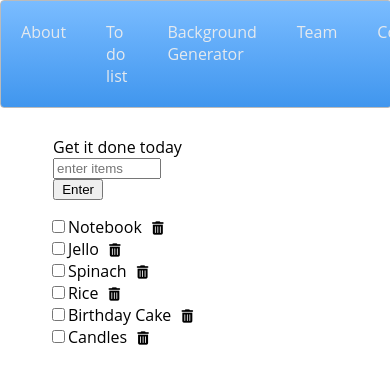
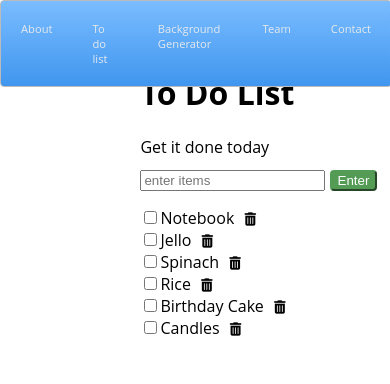
Before and after one commit to aurora-tw/website, a plain HTML site: page todolist/todolist.html in a window 390 px wide. Drawn offline with Linux system fonts and the light colour scheme.

Commit message:
improvenents

```diff
--- a/backgroundgenerator/background.css
+++ b/backgroundgenerator/background.css
@@ -1,9 +1,8 @@
-body {
-    background: linear-gradient(to right, red, yellow); /* Standard syntax */
+body, .generator-nav {
+    background: linear-gradient(to right, rgb(195, 162, 162), rgb(194, 194, 61))
 }
 
 .generator-nav {
-    background: linear-gradient(to right, red, yellow); /* Standard syntax */
     border: none;
 }
 
@@ -69,5 +68,9 @@ h3 {
         font: 600 3em 'Raleway', sans-serif;
         letter-spacing: normal;
     }
+    .main-nav {
+        font-size: 0.7em;
+        padding: 0;
+    }
 
 }
--- a/style.css
+++ b/style.css
@@ -5,12 +5,6 @@ body {
 }
 
 /*NAV*/
-@media only screen and (max-width: 600px) {
-    .main-nav {
-        font-size: 0.5em;
-        padding: 0;
-    }
-}
 .main-nav {
     display: flex;
     list-style: none;
@@ -35,6 +29,13 @@ a {
     top:0;
     width:100%;
 
+}
+
+@media only screen and (max-width: 600px) {
+    .main-nav {
+        font-size: 0.7em;
+        padding: 0;
+    }
 }
 /*</NAV>*/
 
@@ -79,6 +80,7 @@ footer {
     display: grid;
     grid-gap: 20px;
     grid-template-columns: repeat(auto-fill, minmax(350px, 1fr));
+    justify-items: center;
 }
 
 .box > img {
@@ -91,6 +93,8 @@ footer {
     margin: 20px;
     border: white;
     border-radius: 15px;
+    max-width: 100px;
+
 }
 
 /*/GRID*/
--- a/todolist/todolist.css
+++ b/todolist/todolist.css
@@ -1,39 +1,40 @@
-body {
-    /*height: 100vh;*/
+.todo {
+    /*display: flex;*/
+    /*flex-wrap: wrap;*/
+    /*flex-direction: column;*/
+
+    /*justify-content: center;*/
+    /*align-items: center;*/
+    /*width: auto;*/
+    padding-top: 50px;
+    margin-left: 41%;
 }
 
-.todo {
-    display: flex;
-    flex-direction: column;
-    max-width: 50vw;
-    position: center;
-    /*height: 50vh;*/
-    padding-top: 50px;
-    /*margin: 20px;*/
-    padding-left: 20px;
-    justify-content: center;
-    align-items: center;
+.todoUl {
+    list-style: none;
+    padding-inline-start: 0px;
+    display: block;
+
+}
+.inputAndbutton {
+
+    padding: 10px 0px 0px 0px;
 }
 
-ul {
-    list-style: none;
-    padding-inline-start: 12px;
-}
-
-
-#inputblock {
-    display: flex;
-    flex-wrap: wrap;
-    flex-direction: column;
+#enter {
+    width: auto;
+    color: white;
+    background-color: #549b56;
+    border-color: #549b56;
+    border-radius: 4px;
 
 }
 
-#enter {
-    max-width: 50px;
-}
+#enter:hover {
+    cursor: pointer;
+    background-color: darkgreen;
+    border-color: darkgreen;
 
-#userinput {
-    max-width: 100px;
 }
 
 .delete {
@@ -46,37 +47,22 @@ ul {
     color: #8c0202;
 }
 
-h1 {
-    position: relative;
-    top: 50px;
-    left: 20px;
-    z-index: -1;
-}
 
 li.todoList {
-    padding: 0px;
-    margin: 0px;
-}
+    padding: 0px 0px;
 
-.coolTitle {
-    text-align: center;
-    font-family: 'Oswald', Helvetica, sans-serif;
-    font-size: 40px;
-    transform: skewY(-10deg);
-    letter-spacing: 4px;
-    word-spacing: -8px;
-    color: tomato;
-    text-shadow: -1px -1px 0 firebrick,
-    -2px -2px 0 firebrick,
-    -3px -3px 0 firebrick,
-    -4px -4px 0 firebrick,
-    -5px -5px 0 firebrick,
-    -6px -6px 0 firebrick,
-    -7px -7px 0 firebrick,
-    -8px -8px 0 firebrick,
-    -30px 20px 40px dimgrey;
 }
 
 .done {
     text-decoration: line-through;
 }
+
+@media only screen and (max-width: 600px) {
+    .main-nav {
+        font-size: 0.7em;
+        padding: 0;
+    }
+    .todo {
+        margin-left: 36%;
+    }
+}
--- a/todolist/todolist.html
+++ b/todolist/todolist.html
@@ -15,13 +15,15 @@
         <li class="contact"><a href="#">Contact</a></li>
     </ul>
 </nav>
-<h1>To Do List</h1>
 <div class="todo">
-    <div id="inputblock">
+    <h1>To Do List</h1>
+    <section id="inputblock">
         <span id="first">Get it done today</span>
-        <input id="userinput" type="text" placeholder="enter items">
+        <section class="inputAndbutton">
+            <input id="userinput" type="text" placeholder="enter items">
         <button id="enter">Enter</button>
-    </div>
+        </section>
+    </section>
     <ul class="todoUl">
         <li class="todoList">
             <input type="checkbox">Notebook
```
Also changed, not shown: backgroundgenerator/background.html (+3 -3 lines).
